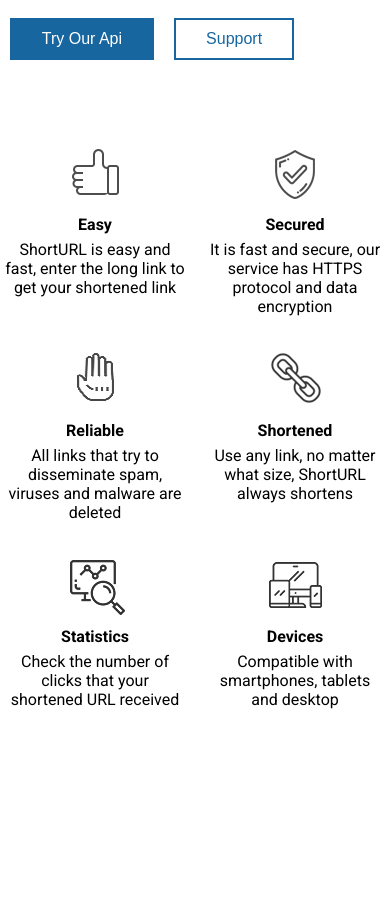
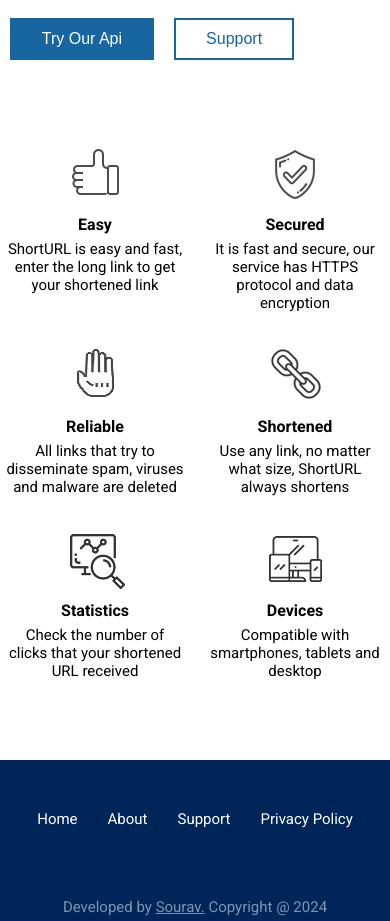
Before and after one commit to souravcodes1080/url-shortner, a React (Vite) app in the folder frontend/: page / in a window 390 px wide. Shown: the part 1026-1947 px from the top of the page. Before the commit the page ends 1735 px from the top, so only its background shows below. Built offline with nearby package versions, Linux system fonts and the light colour scheme.

Commit message:
responsive

```diff
--- /dev/null
+++ b/frontend/src/components/Footer/Footer.jsx
@@ -0,0 +1,25 @@
+import React from 'react'
+import "./footer.css"
+function Footer() {
+  return (
+    <>
+        <footer>
+            <div className="footer-list">
+                <ul>
+                <li>Home</li>
+                <li>About</li>
+                <li>Support</li>
+            </ul>
+            <ul>
+                <li>Privacy Policy</li>
+            </ul>
+            </div>
+            <div className="footer-bottom">
+                <p>Developed by <a href="https://sourav-c-portfolio.netlify.app">Sourav.</a> Copyright @ 2024</p>
+            </div>
+        </footer>
+    </>
+  )
+}
+
+export default Footer
--- /dev/null
+++ b/frontend/src/components/Footer/footer.css
@@ -0,0 +1,41 @@
+.footer{
+    padding-bottom: 5px ;
+}
+.footer-list{
+    display: flex;
+    justify-content: space-between;
+    align-items: center;
+    color: white;
+}
+footer ul{
+    padding: 40px 0;
+    padding-bottom: 60px;
+    list-style: none;
+    display: flex;
+    gap: 30px;
+    font-size: 18px;
+}
+.footer-bottom{
+    text-align: center;
+    color: white;
+    opacity: 0.5;
+}
+.footer-bottom a{
+    color: white;
+}
+
+@media (max-width:500px) {
+    .footer-list{
+        padding: 10px;
+        align-items: baseline;
+        justify-content: center;
+        gap: 30px;
+    }
+
+    footer{
+        font-size: 15px;
+    }
+    footer ul {
+        font-size: 15px;
+    }
+}
--- a/frontend/src/components/Grid/grid.css
+++ b/frontend/src/components/Grid/grid.css
@@ -2,6 +2,7 @@
     margin-top: 30px;
     display: flex;
     justify-content: center;
+    margin-bottom: 80px;
 }
 .grid-wrapper ul{
     list-style: none;
@@ -62,5 +63,8 @@
     .grid-wrapper li{
         width: 180px;
     }
+    .grid-wrapper li .desc{
+        font-size: 15px;
+    }
 
 }
--- a/frontend/src/pages/Homepage/Homepage.jsx
+++ b/frontend/src/pages/Homepage/Homepage.jsx
@@ -4,6 +4,7 @@
 import Main from "../../components/Main/Main";
 import Banner from "../../components/Banner/Banner";
 import Grid from "../../components/Grid/Grid";
+import Footer from "../../components/Footer/Footer";
 function Homepage() {
   return (
     <>
@@ -17,6 +18,11 @@
         <Banner />
         <Grid />
       </div>
+      <div className="homepage-top footer">
+        <div className="app-container">
+          <Footer />
+        </div>
+      </div>
     </>
   );
 }
```
